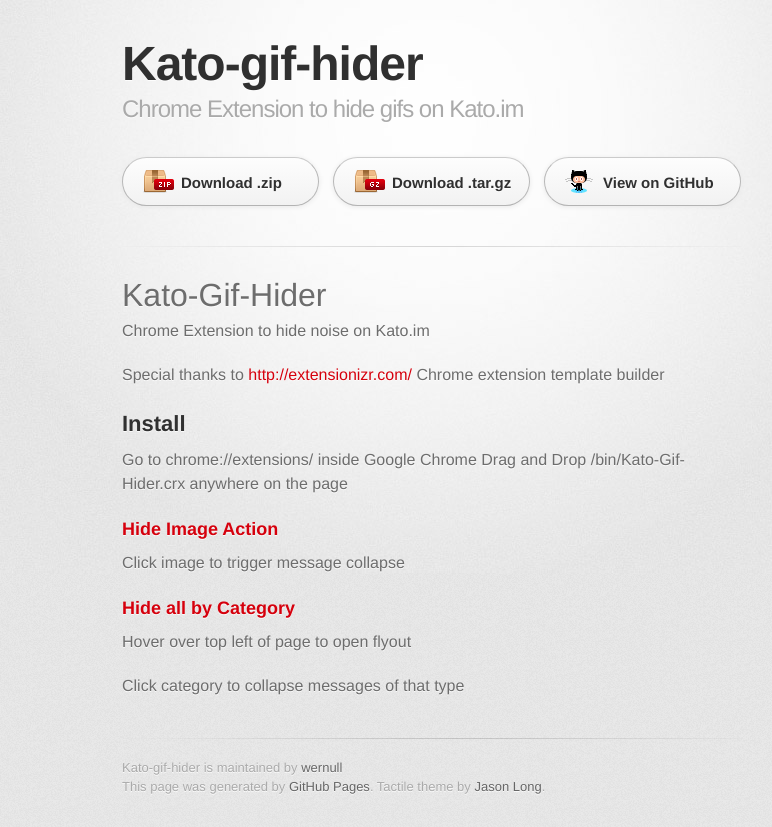
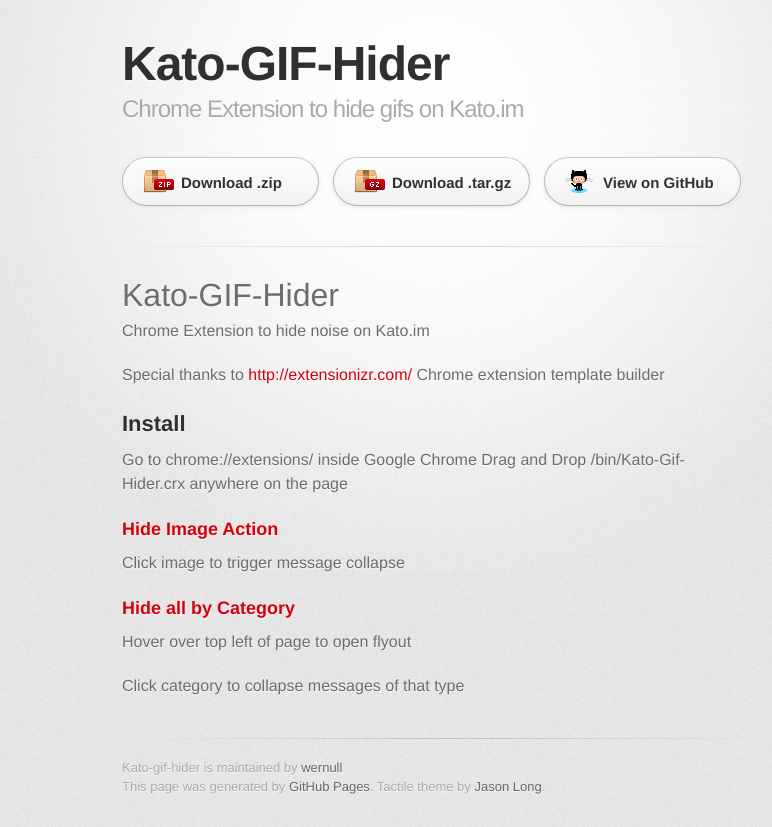
Before and after one commit to wernull/Kato-Gif-Hider, a plain HTML site: page index.html in a window 1280 px wide. Shown: the whole page, without its empty margins (208-980 px from the left). Drawn offline with Linux system fonts and the light colour scheme; a web font is replaced by a local one.

Commit message:
Update index.html

```diff
--- a/index.html
+++ b/index.html
@@ -10,7 +10,7 @@
     <!--[if lt IE 9]>
     <script src="//html5shiv.googlecode.com/svn/trunk/html5.js"></script>
     <![endif]-->
-    <title>Kato-gif-hider by wernull</title>
+    <title>Kato-GIF-Hider by wernull</title>
   </head>
 
   <body>
@@ -18,7 +18,7 @@
       <div class="inner">
 
         <header>
-          <h1>Kato-gif-hider</h1>
+          <h1>Kato-GIF-Hider</h1>
           <h2>Chrome Extension to hide gifs on Kato.im</h2>
         </header>
 
@@ -32,7 +32,7 @@
 
         <section id="main_content">
           <h1>
-<a name="kato-gif-hider" class="anchor" href="#kato-gif-hider"><span class="octicon octicon-link"></span></a>Kato-Gif-Hider</h1>
+<a name="kato-gif-hider" class="anchor" href="#kato-gif-hider"><span class="octicon octicon-link"></span></a>Kato-GIF-Hider</h1>
 
 <p>Chrome Extension to hide noise on Kato.im</p>
 
```
